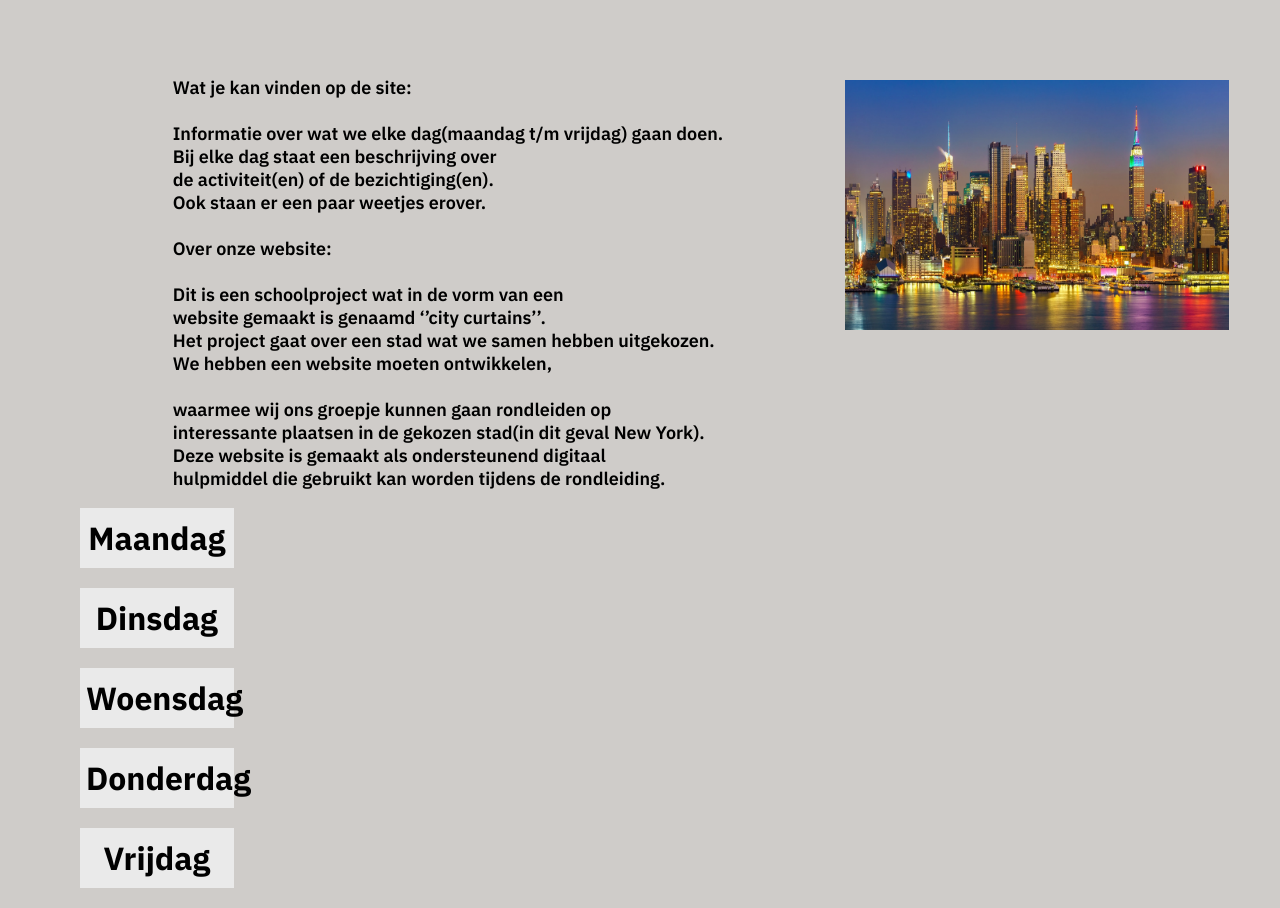
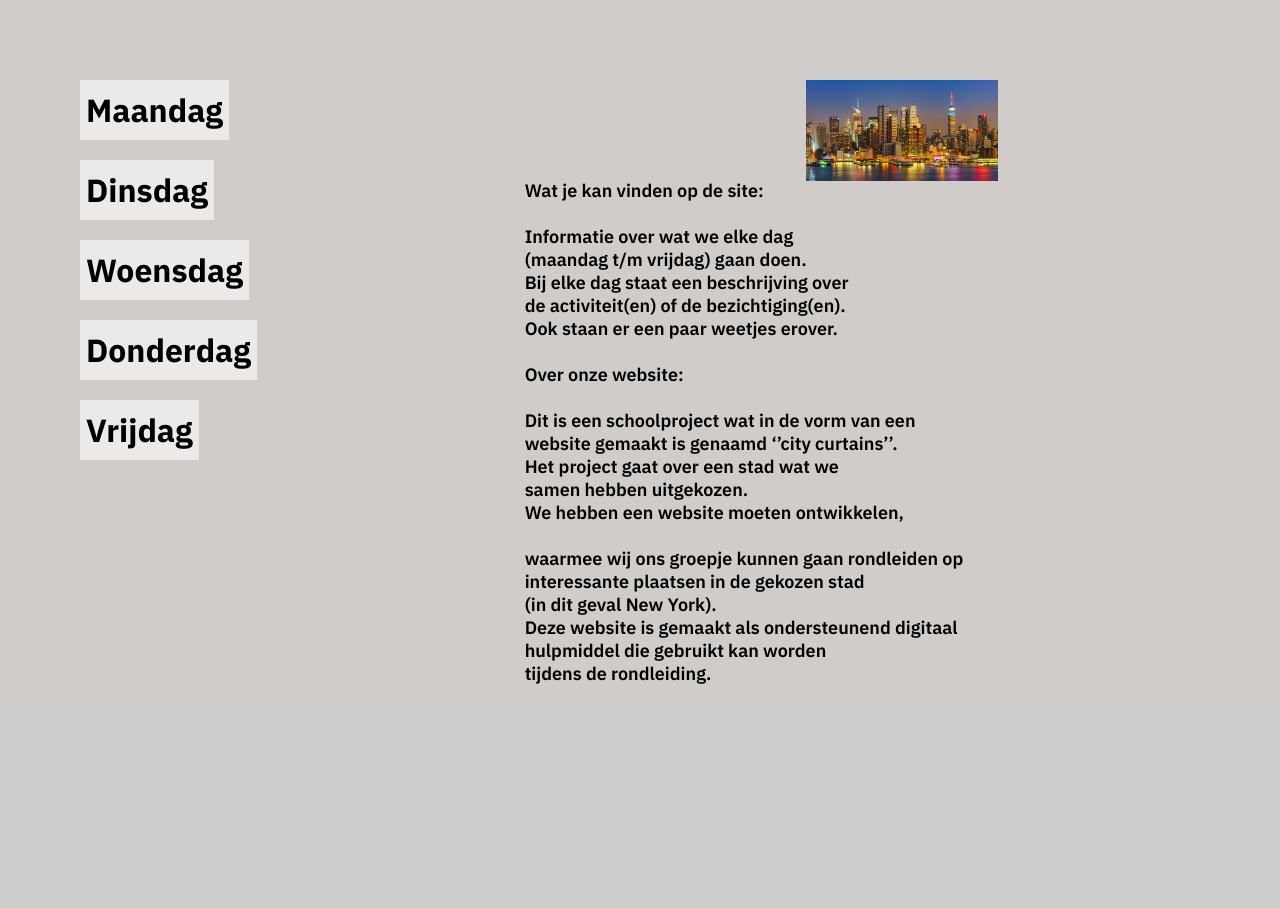
Before and after one commit to Djody1/Project-New-York, a PHP site: page /HTML/Hoofdpagina_White_NL.html in a window 1280 px wide. Shown: the part 97-1005 px from the top of the page. After the commit the page ends 781 px from the top, so only its background shows below. Run offline with PHP 8.4, Linux system fonts and the light colour scheme.

Commit message:
FAILED VERSISION
FAILED VERSISION

```diff
--- a/Broncode/CSS/Layout_White_Stylesheet.css
+++ b/Broncode/CSS/Layout_White_Stylesheet.css
@@ -22,11 +22,70 @@ ul {
   text-decoration: none;
   }
 
-#Vlag{
+  .clearer{
+    clear: both;
+}
+
+.dagen a {
+    text-decoration: none;
+    color: black;
+}
+
+.dagen button {
+    background-color: #EAEAEA;
+    border: none;
+
+    font-size: 32px;
+    font-family: 'IBM Plex Sans', sans-serif;
+    font-weight: bold;
+
+    margin-left: 80px;
+    height: 60px;
+}
+
+#Vlag {
+    position: relative;
+    display: inline-block;
+    float: right;
+    margin-right: -2.2%;
+    margin-top: 0.45%;
+}
+
+#d-or-l-indicator {
+    position: relative;
+    display: inline-block;
+}
+
+.New_York_MP {
+    float: right;
+    margin-right: 4%;
+}
+
+body {
+    font-family: 'IBM Plex Sans', sans-serif;
+}
+
+.MP_text1 {
+    float: right;
+    margin-right: 9.5%;
+    margin-top: -0.3%;
+    font-size: 18px;
+}
+
+.dagen{
+  width: 30%;
+  float: left;
+}
+
+.text-content{
+  width: 50%;
+  float: left;
+}
+
+.text-content img{
   float: right;
-
-  margin-right: -2.2%;
-  margin-top: 0.45%;
+  width: 30%;
+  height: auto;
 }
 
 #taalindicatortext {
@@ -46,10 +105,11 @@ ul {
   margin-top: 0.32%;
 }
 
-@media screen and (max-width: 600px){
+@media screen and (max-width: 600px){ /*If view port = 600 or < than show this styling.*/
+  /*Reset styling of everything.*/
+  html, body, div, span, applet, object, iframe, h1, h2, h3, h4, h5, h6, p, blockquote, pre, a, abbr, acronym, address, big, cite, code, del, dfn, em, img, ins, kbd, q, s, samp, small, strike, strong, sub, sup, tt, var, b, u, i, center, dl, dt, dd, ol, ul, li, fieldset, form, label, legend, table, caption, tbody, tfoot, thead, tr, th, td, article, aside, canvas, details, embed, figure, figcaption, footer, header, hgroup, menu, nav, output, ruby, section, summary, time, mark, audio, video { margin: 0; padding: 0; border: 0; font-size: 100%; font: inherit; vertical-align: baseline; } /* HTML5 display-role reset for older browsers */ article, aside, details, figcaption, figure, footer, header, hgroup, menu, nav, section { display: block; }
+  /*End of reset styling of everything*/
   .MP_text1{
     color: blue;
-    margin-bottom: 10%;
-    padding: 2%;
   }
 }
--- a/Broncode/HTML/Hoofdpagina_White_NL.html
+++ b/Broncode/HTML/Hoofdpagina_White_NL.html
@@ -5,65 +5,14 @@
 <head>
     <link rel='shortcut icon' type='image/x-icon' href='../Pictures/591' />
     <link rel='stylesheet' href='../CSS/Layout_White_Stylesheet.css' />
-
     <link rel="preconnect" href="https://fonts.googleapis.com">
     <link rel="preconnect" href="https://fonts.gstatic.com" crossorigin>
     <link href="https://fonts.googleapis.com/css2?family=IBM+Plex+Sans:wght@600;700&display=swap" rel="stylesheet">
 
-
-    <style>
-        .Dagen a {
-            text-decoration: none;
-            color: black;
-        }
-
-        button {
-            background-color: #EAEAEA;
-            border: none;
-
-            font-size: 32px;
-            font-family: 'IBM Plex Sans', sans-serif;
-            font-weight: bold;
-
-            margin-left: 80px;
-
-            width: 12%;
-            height: 60px;
-        }
-
-
-
-        #Vlag {
-            position: relative;
-            display: inline-block;
-        }
-
-        #d-or-l-indicator {
-            position: relative;
-            display: inline-block;
-        }
-
-        .New_York_MP {
-            float: right;
-            margin-right: 4%;
-        }
-
-        body {
-            font-family: 'IBM Plex Sans', sans-serif;
-        }
-
-        .MP_text1 {
-            float: right;
-            margin-right: 9.5%;
-            margin-top: -0.3%;
-            font-size: 18px;
-        }
-    </style>
     <title>Project New York ✈</title>
 </head>
 
 <body>
-    <nav>
         <section class='navigation'>
             <section class='navigationbar'>
                 <nav>
@@ -89,32 +38,7 @@
 
         <br /><br /><br /><br />
         <main>
-
-
-            <div>
-                <img class='New_York_MP' src='../Pictures/New_York.jpeg' alt='New_York' Width='30%' height='250px' />
-            </div>
-            <section>
-                <p class='MP_text1'>
-                    Wat je kan vinden op de site: <br /><br />
-                    Informatie over wat we elke dag(maandag t/m vrijdag) gaan doen.<br />
-                    Bij elke dag staat een beschrijving over<br /> de activiteit(en) of de bezichtiging(en).<br />
-                    Ook staan er een paar weetjes erover. <br /><br />
-
-                    Over onze website:<br /><br />
-                    Dit is een schoolproject wat in de vorm van een <br />website gemaakt is genaamd ‘’city
-                    curtains’’.<br />
-                    Het project gaat over een stad wat we samen hebben uitgekozen.<br /> We hebben een website moeten
-                    ontwikkelen,<br /><br />
-                    waarmee wij ons groepje kunnen gaan rondleiden op <br />interessante plaatsen in de gekozen stad(in
-                    dit
-                    geval New York).<br />
-                    Deze website is gemaakt als ondersteunend digitaal <br />hulpmiddel die gebruikt kan worden tijdens
-                    de
-                    rondleiding.
-                </p>
-            </section>
-            <section class='Dagen'>
+            <section class='dagen'>
                 <div>
                     <button><a href='./Dagen/NL_White/Monday_White_NL.html'>Maandag</a></button> <br /><br />
                     <button><a href='./Dagen/NL_White/Tuesday_White_NL.html'>Dinsdag</a></button> <br /><br />
@@ -124,6 +48,35 @@
                 </div>
             </section>
 
+            <section class="text-content">
+                <div>
+                    <img class='New_York_MP' src='../Pictures/New_York.jpeg' alt='New_York'/>
+                    <p class='MP_text1'>
+                        Wat je kan vinden op de site: <br /><br />
+                        Informatie over wat we elke dag<br />(maandag t/m vrijdag) gaan doen.<br />
+                        Bij elke dag staat een beschrijving over<br /> de activiteit(en) of de bezichtiging(en).<br />
+                        Ook staan er een paar weetjes erover. <br /><br />
+
+                        Over onze website:<br /><br />
+                        Dit is een schoolproject wat in de vorm van een <br />website gemaakt is genaamd ‘’city
+                        curtains’’.<br />
+                        Het project gaat over een stad wat we<br /> samen hebben uitgekozen.<br /> We hebben een website
+                        moeten
+                        ontwikkelen,<br /><br />
+                        waarmee wij ons groepje kunnen gaan rondleiden op <br />interessante plaatsen in de gekozen
+                        stad<br />(in
+                        dit
+                        geval New York).<br />
+                        Deze website is gemaakt als ondersteunend digitaal <br />hulpmiddel die gebruikt kan
+                        worden<br /> tijdens
+                        de
+                        rondleiding.
+                    </p>
+                </div>
+            </section>
+
+            <div class="clearer"></div>
+
         </main>
 </body>
 
```
